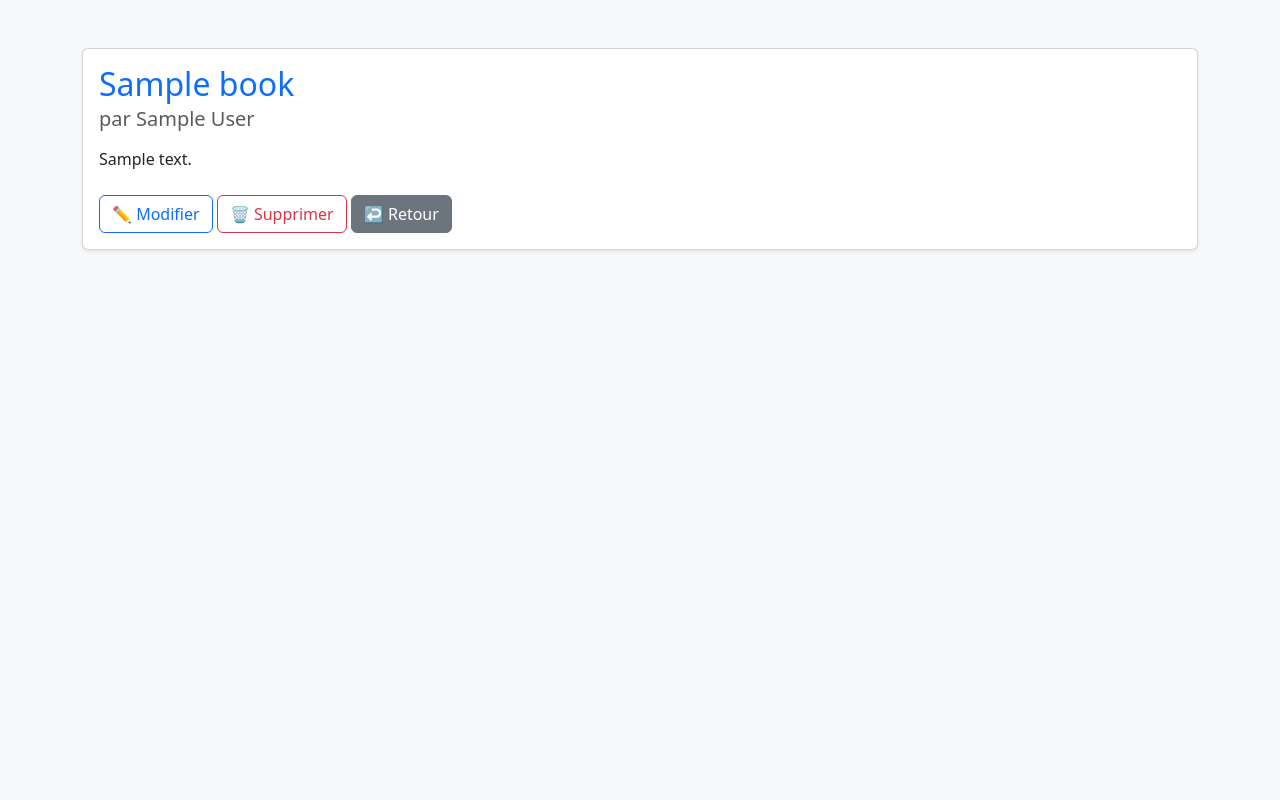
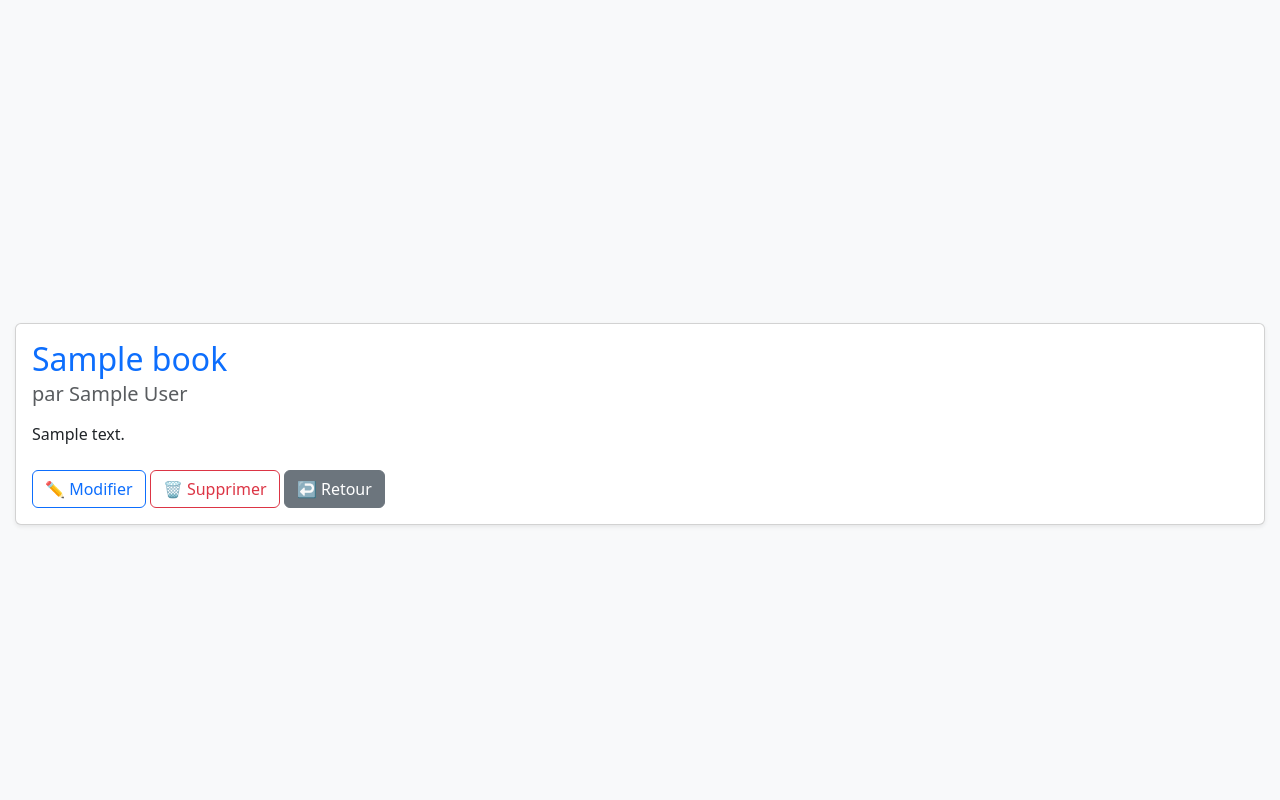
Before and after one commit to Mvumbi/Crud, a Django app: page /1/detail in a window 1280 px wide. Run offline with Django 5.2, Linux system fonts and the light colour scheme; tables that the repository leaves empty hold one stand-in row (values such as "Sample post").

Commit message:
feat: update style.css file

```diff
--- a/crud/settings.py
+++ b/crud/settings.py
@@ -13,7 +13,6 @@ https://docs.djangoproject.com/en/5.1/ref/settings/
 from pathlib import Path
 from decouple import config
 import dj_database_url
-import os
 # Build paths inside the project like this: BASE_DIR / 'subdir'.
 BASE_DIR = Path(__file__).resolve().parent.parent
 
@@ -124,6 +123,7 @@ USE_TZ = True
 # https://docs.djangoproject.com/en/5.1/howto/static-files/
 
 STATIC_URL = 'static/'
+
 STATICFILES_DIRS = [
     BASE_DIR / 'static'
 ]
--- /dev/null
+++ b/static/css/style.css
@@ -0,0 +1,24 @@
+body {
+    min-height: 100vh;
+    display: flex;
+    align-items: center;
+    justify-content: center;
+}
+
+.container-fluid {
+    width: 100%;
+    padding: 0 15px; /* Évite que le contenu touche les bords */
+}
+
+.form-container, .list-group-item {
+    width: 100%;
+}
+
+@media (max-width: 576px) {
+    .card {
+        width: 100%;
+    }
+    .list-group-item {
+        width: 100%;
+    }
+}
--- a/templates/detail.html
+++ b/templates/detail.html
@@ -1,17 +1,17 @@
 {% load static %}
-
 <!DOCTYPE html>
 <html lang="fr">
 <head>
     <meta charset="UTF-8">
+    <meta name="viewport" content="width=device-width, initial-scale=1">
     <title>Détail du livre</title>
     <link href="https://cdn.jsdelivr.net/npm/bootstrap@5.3.3/dist/css/bootstrap.min.css" rel="stylesheet">
-    <link rel="stylesheet" href="{% static 'nav_bar/style.css' %}">
+    <link rel="stylesheet" href="{% static 'css/style.css' %}">
 </head>
 <body class="bg-light">
 
-<div class="container mt-5">
-    <div class="card shadow-sm">
+<section class="container-fluid mt-5 form-container">
+    <article class="card shadow-sm">
         <div class="card-body">
             <h2 class="card-title text-primary">{{ object.title }}</h2>
             <h5 class="card-subtitle mb-3 text-muted">par {{ object.author }}</h5>
@@ -23,8 +23,8 @@
                 <a href="{% url 'read' %}" class="btn btn-secondary">↩️ Retour</a>
             </div>
         </div>
-    </div>
-</div>
+    </article>
+</section>
 
 </body>
 </html>
```
Also changed, not shown: templates/create.html (+2 -14 lines), templates/delete.html (+5 -2 lines), templates/read.html (+5 -2 lines).
